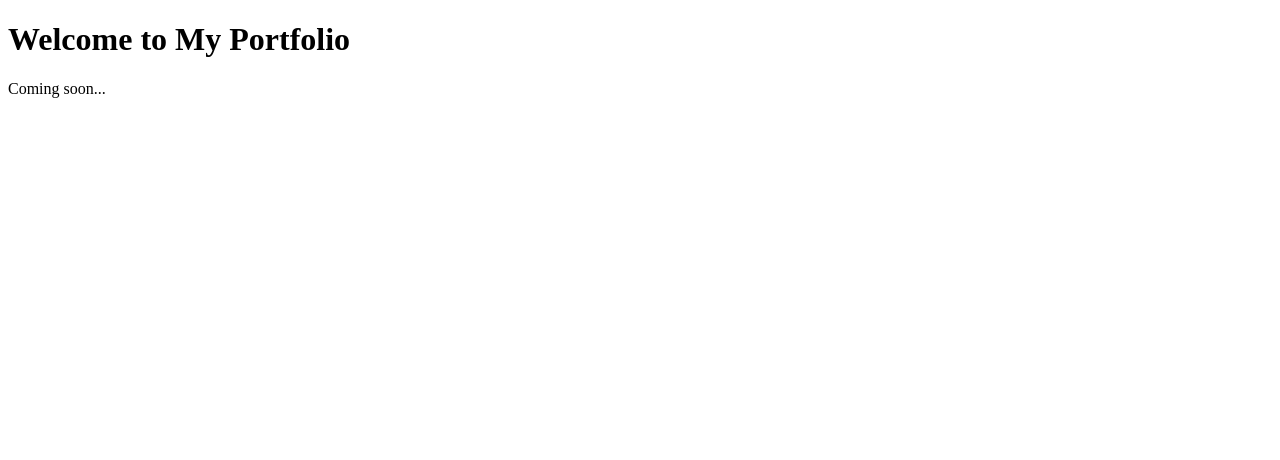
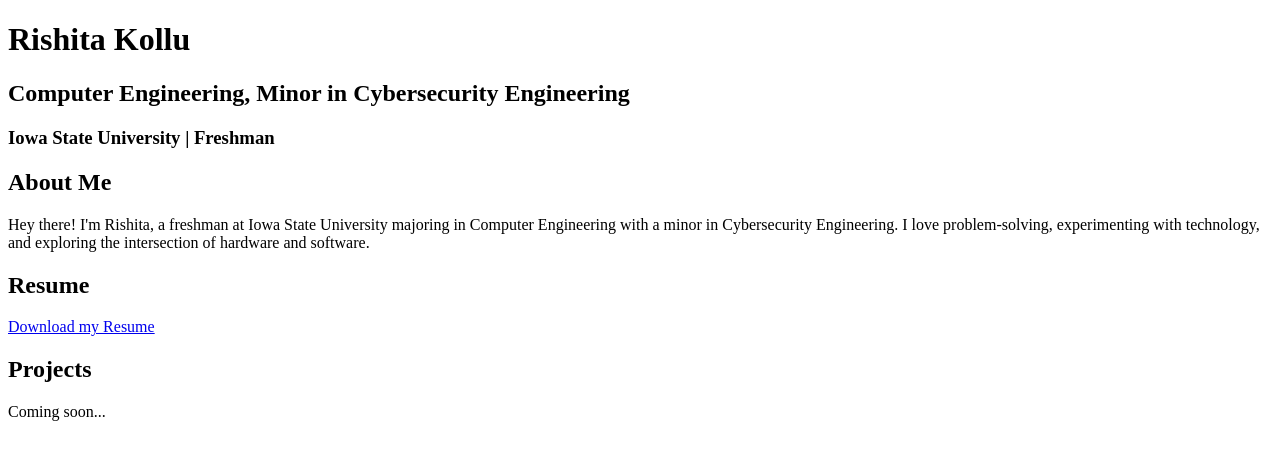
Before and after one commit to rishitaa25/Rishita_Portfolio, a plain HTML site: page index.html in a window 1280 px wide. Drawn offline with Linux system fonts and the light colour scheme.

Commit message:
Update index.html

```diff
--- a/index.html
+++ b/index.html
@@ -3,10 +3,29 @@
 <head>
     <meta charset="UTF-8">
     <meta name="viewport" content="width=device-width, initial-scale=1.0">
-    <title>My Portfolio</title>
+    <title>Rishita Kollu - Portfolio</title>
 </head>
 <body>
-    <h1>Welcome to My Portfolio</h1>
-    <p>Coming soon...</p>
+    <header>
+        <h1>Rishita Kollu</h1>
+        <h2>Computer Engineering, Minor in Cybersecurity Engineering</h2>
+        <h3>Iowa State University | Freshman</h3>
+    </header>
+
+    <section id="about">
+        <h2>About Me</h2>
+        <p>Hey there! I'm Rishita, a freshman at Iowa State University majoring in Computer Engineering with a minor in Cybersecurity Engineering.
+        I love problem-solving, experimenting with technology, and exploring the intersection of hardware and software.</p>
+    </section>
+
+    <section id="resume">
+        <h2>Resume</h2>
+        <p><a href="Rishita_Kollu.pdf" download>Download my Resume</a></p>
+    </section>
+
+    <section id="projects">
+        <h2>Projects</h2>
+        <p>Coming soon...</p>
+    </section>
 </body>
 </html>
```
